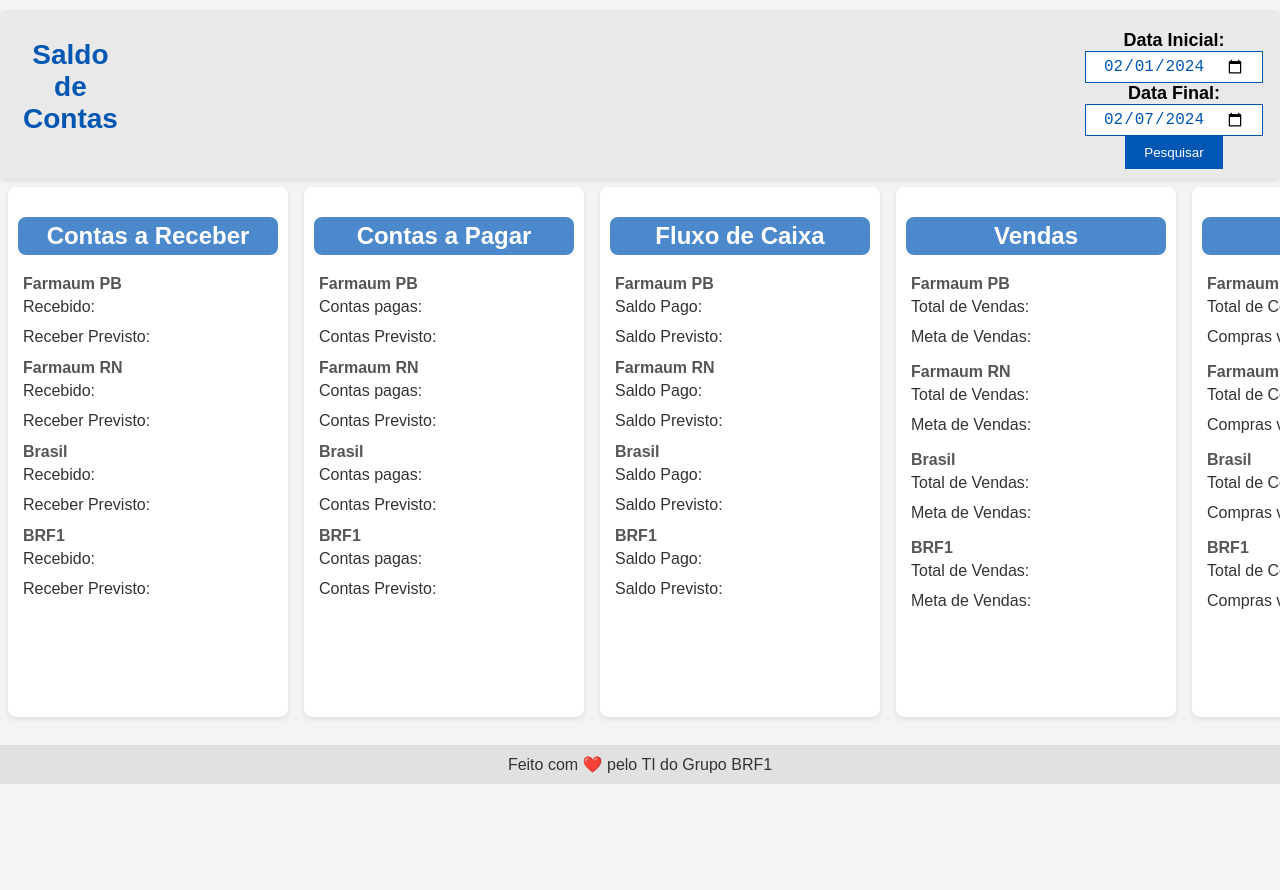
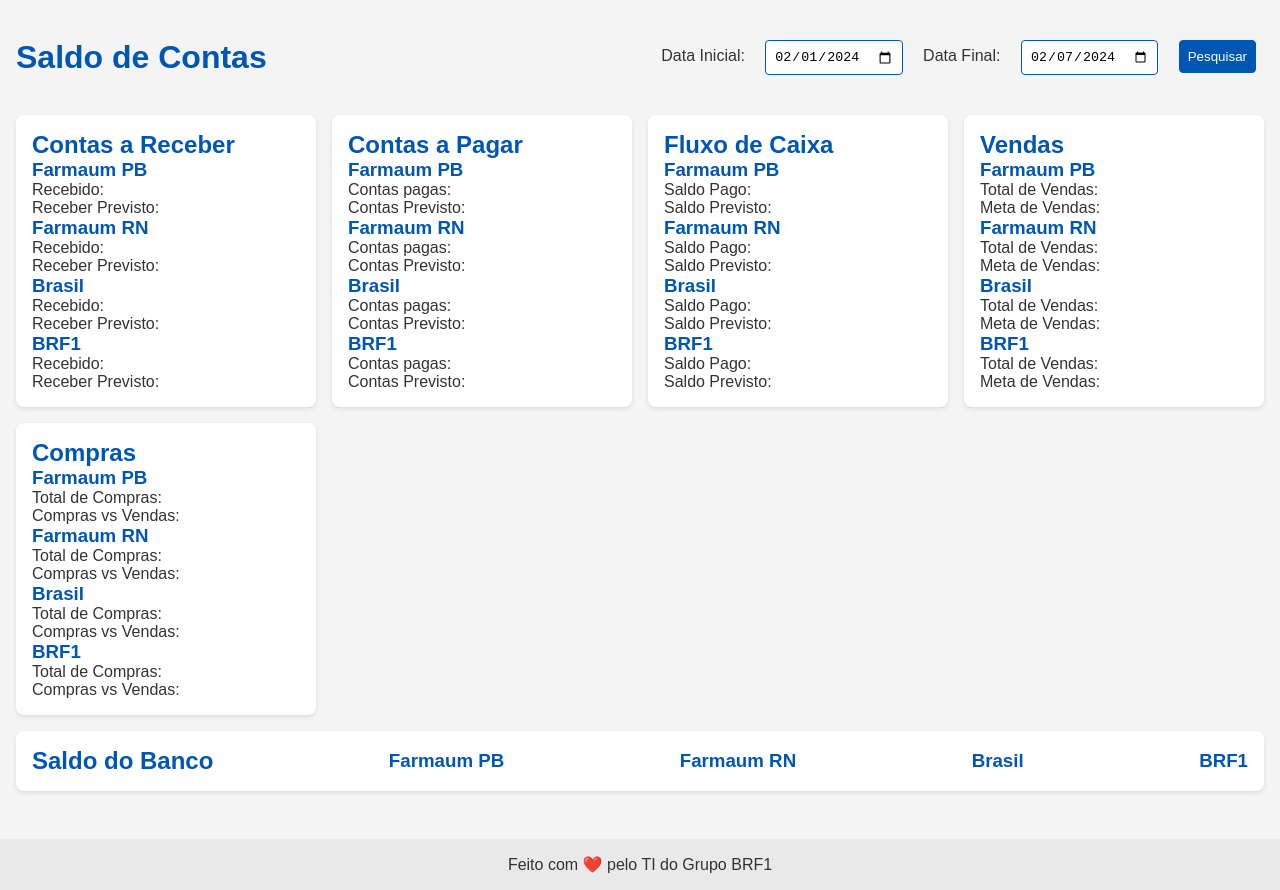
Before and after one commit to lucashara/Front-FluxoDeCaixa, a website built with Vite: page index.html in a window 1280 px wide. Before the commit the page ends 800 px from the top, so only its background shows below. Built offline with nearby package versions, Linux system fonts and the light colour scheme; no server answers.

Commit message:
layout ajustado para difenrenciar vendas e compras

```diff
--- a/style.css
+++ b/style.css
@@ -1,253 +1,97 @@
-/* Estilo principal */
-*{
+/* Reset básico e estilos globais */
+* {
+  margin: 0;
+  padding: 0;
   box-sizing: border-box;
 }
 
 body {
   font-family: 'Arial', sans-serif;
   background-color: #f4f4f4;
-  margin: 0;
-  padding: 0;
   color: #333;
+  font-size: 16px; /* Base para o cálculo de rem */
 }
 
-/* Container principal */
-
-
 .container {
-  width: 6.125rem; /* 98% de 16px (tamanho da fonte do elemento raiz) */
-  max-width: 115.625rem; /* 1850px dividido por 16 */
-  margin: 0.625rem auto; /* 10px dividido por 16 */
-  overflow: hidden;
+  max-width: 96rem;
+  margin: 1rem auto;
+  padding: 1rem;
 }
 
-/* Título principal */
-
-h1 {
-  text-align: center;
+h1, h2, h3 {
   color: #0056b3;
-  margin-bottom: 0.3125rem; /* 5px dividido por 16 */
-  font-size: 1.75rem; /* 28px dividido por 16 */
-  font-weight: bold;
-  padding-left: 0.8125rem; /* 13px dividido por 16 */
 }
 
-/* Estilos para os filtros */
-
-
-.filtros {
-  background-color: #e9e9e9;
-  padding: 0.625rem; /* 10px dividido por 16 */
-  text-align: center;
-  border-radius: 0.5rem; /* 8px dividido por 16 */
-  box-shadow: 0 0.125rem 0.3125rem rgba(0, 0, 0, 0.1); /* 0 2px 5px dividido por 16 */
-  display: flex;
+/* Layout principal com CSS Grid */
+.confGeral {
+  display: grid;
+  grid-template-columns: repeat(auto-fit, minmax(250px, 1fr));
+  gap: 1rem;
 }
 
-.dados {
-  padding-top: 0.625rem; /* 10px dividido por 16 */
-  padding-left: 60rem; /* 960px dividido por 16 */
+/* Estilização das seções de KPIs */
+.confSecao {
+  background-color: #fff;
+  border-radius: 0.5rem;
+  box-shadow: 0 0.125rem 0.25rem rgba(0, 0, 0, 0.1);
+  padding: 1rem;
 }
 
-
-
-/* Estilos para as seções de dados */
-.secao {
-  background-color: white;
-  margin-top: 0.625rem; /* 10px dividido por 16 */
-  padding: 0.625rem 0rem 0.625rem 0.625rem; /* 10px dividido por 16 */
-  border-radius: 0.5rem; /* 8px dividido por 16 */
-  box-shadow: 0 0.125rem 0.3125rem rgba(0, 0, 0, 0.1); /* 0 2px 5px dividido por 16 */
-  display: flex;
-  flex-wrap: wrap;
-  justify-content: space-between; /* Melhor distribuição dos elementos */
+/* Estilização específica para o Saldo do Banco */
+.saldoBanco {
+  grid-column: 1 / -1; /* Ocupa todas as colunas disponíveis */
+  background-color: #fff;
+  border-radius: 0.5rem;
+  box-shadow: 0 0.125rem 0.25rem rgba(0, 0, 0, 0.1);
+  padding: 1rem;
+  display: flex; /* Para alinhar os itens internos na horizontal */
+  align-items: center;
+  justify-content: space-between; /* Distribui o espaço entre os itens internamente */
 }
 
-
-/*Inicio estilização*/
-input[type=date] {
-  padding: 0.3125rem 1.0625rem; /* 5px dividido por 16 e 17px dividido por 16 */
-  border: 0.0625rem solid #0056b3; /* 1px dividido por 16 */
-  color: #0056b3;
-  font-size: 1rem; /* Tamanho de fonte em rem, assumindo que 1rem seja igual a 16px */
+/* Estilos para filtros, botões e labels */
+.filtros {
+  display: flex;
+  justify-content: space-between;
+  align-items: center;
+  margin-bottom: 2rem;
 }
 
-
-.titulos {
-  font-size: 1rem; /* Tamanho de fonte em rem, assumindo que 1rem seja igual a 16px */
-  padding-bottom: 0.75rem; /* 12px dividido por 16 */
+.filtros label, .filtros input, .filtros button {
+  margin: 0.5rem;
 }
 
-
-.recPrev {
-  font-size: 1rem !important; /* Tamanho de fonte em rem, assumindo que 1rem seja igual a 16px */
-  display: flex;
-  right: 4.375rem !important; /* 70px dividido por 16 */
-  padding-bottom: 0.5rem; /* 8px dividido por 16 */
+input[type="date"], .btn {
+  padding: 0.5rem;
+  border: 1px solid #0056b3;
+  border-radius: 0.25rem;
 }
-
-
 
 .btn {
   background-color: #0056b3;
-  padding: 0.5625rem 1.1875rem; /* 9px dividido por 16 e 19px dividido por 16 */
-  color: #fff;
-  border: none;
+  color: white;
+  cursor: pointer;
 }
 
-
 .btn:hover {
-  background-color: #fff;
-  color: #0056b3;
-  cursor: pointer;
-  border: 0.0625rem solid #333; /* 1px dividido por 16 */
+  background-color: #004494;
 }
 
-
-label{
-  font-size: 1.125rem;
-  color: #0056b3;
-  font-weight: 600;
-  color: #000;
-}
-
-
-/*Flex box*/
-.confGeral{
-  display: flex;
-  flex-direction: row;
-}
-
-h2 {
-  background-color: #4b89cc;
-  padding: 0.3125rem; /* 5px dividido por 16 */
-  border-radius: 0.5rem; /* 8px dividido por 16 */
-  text-align: center;
-  color: #fff;
-}
-
-
-.confSecao {
-  width: 26.25rem; /* 420px dividido por 16 */
-  height: 33.125rem; /* 530px dividido por 16 */
-  box-shadow: 0 0.125rem 0.3125rem rgba(0, 0, 0, 0.1); /* 0 2px 5px dividido por 16 */
-  background-color: white;
-  border-radius: 0.5rem; /* 8px dividido por 16 */
-  padding: 0.625rem; /* 10px dividido por 16 */
-  margin: 0.5rem; /* 8px dividido por 16 */
-  position: relative;
-  display: inline-block;
-}
-
-
-.saldoBanco {
-  width: 35.625rem; /* 570px dividido por 16 */
-  box-shadow: 0 0.125rem 0.3125rem rgba(0, 0, 0, 0.1); /* 0 2px 5px dividido por 16 */
-  background-color: white;
-  border-radius: 0.5rem; /* 8px dividido por 16 */
-  padding: 0.9375rem; /* 15px dividido por 16 */
-  margin: 0.5rem; /* 8px dividido por 16 */
-  flex-direction: column;
-}
-
-
-.viewBan {
-  display: flex;
-  flex-direction: column;
-  width: 31.25rem; /* 500px dividido por 16 */
-  font-size: 1rem; /* Tamanho de fonte em rem, assumindo que 1rem seja igual a 16px */
-}
-
-
-/*Fim estilização*/
-
-.secao h2 {
-  width: 100%;
-  color: #333;
-  margin-bottom: 0.3125rem; /* 5px dividido por 16 */
-  text-align: center;
-  font-size: 1.375rem; /* 22px dividido por 16 */
-  font-weight: 600;
-}
-
-
-/* Estilo para cada filial */
-.filial {
-  flex: 1;
-  margin: 0.3125rem; /* 5px dividido por 16 */
-  min-width: 15.625rem; /* 250px dividido por 16 */
-  display: flex;
-  justify-content: space-around;
-  flex-direction: column; /* Direção da flex para melhor organização */
-}
-
-
-.filial h3 {
-  color: #555;
-  margin: 0 0 0.3125rem 0; /* 5px dividido por 16 */
-  font-size: 1rem; /* 16px dividido por 16 */
-}
-
-
-.kpi-item, .saldo-banco-container div {
-  margin: 0.125rem 0; /* 2px dividido por 16 */
-  color: #666;
-  font-size: 0.875rem; /* 14px dividido por 16 */
-  display: flex;
-  justify-content: space-between; /* Alinhamento dos itens */
-  align-items: center; /* Centralização vertical */
-}
-
-
-/* Estilo para o rodapé */
-.rodape {
-  text-align: center;
-  padding: 0.625rem; /* 10px dividido por 16 */
-  background-color: #e1e1e1;
-  color: #333;
-  margin-top: 1.25rem; /* 20px dividido por 16 */
-}
-
-
-.rodape p {
-  margin: 0;
-  font-size: 16px; /* 16px dividido por 16 */
-}
-
-
-/* Responsividade para telas menores */
-@media (max-width: 600px) {
-  .filial {
-    width: 100%;
-  }
-
-  .secao h2 {
-    font-size: 18px;
+/* Responsividade e ajustes finais */
+@media (max-width: 768px) {
+  .filtros {
+    flex-direction: column;
   }
 
   .filtros label, .filtros input, .filtros button {
-    font-size: 12px;
-  }
-
-  h1 {
-    font-size: 24px;
+    width: 100%;
+    margin: 0.5rem 0;
   }
 }
 
-/* Responsividade para telas médias */
-@media (min-width: 37.5625rem) and (max-width: 74.9375rem) {
-  .filial {
-    width: calc(50% - 0.625rem); /* Ajuste para duas colunas */
-  }
+.rodape {
+  text-align: center;
+  padding: 1rem;
+  background-color: #e9e9e9;
+  margin-top: 2rem;
 }
-
-/* Responsividade para telas grandes */
-@media (min-width: 75rem) {
-  .container {
-    width: 100%;
-  }
-
-  .filial {
-    width: calc(25% - 0.625rem); /* Ajuste para quatro colunas */
-  }
-}
```
